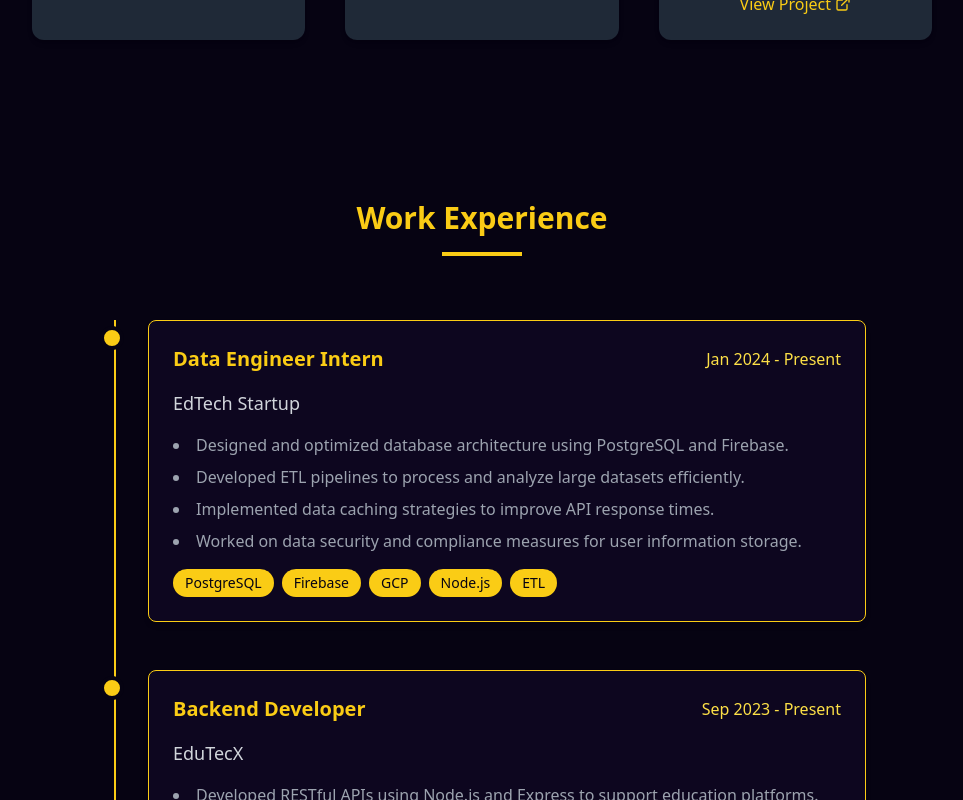
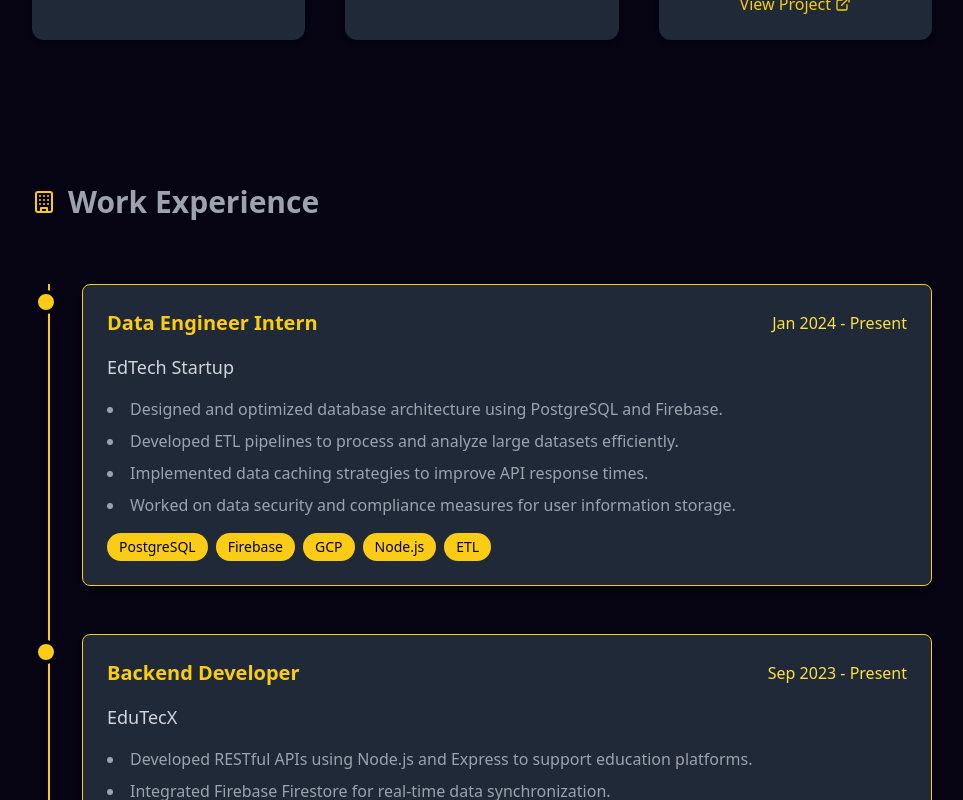
Before and after one commit to Daemon403/portfolio, a React (Create React App) app: page / in a window 1280 px wide. Shown: the part 2560-3360 px from the top of the page, without its empty margins (158-1121 px from the left). Built offline with nearby package versions, Linux system fonts and the light colour scheme.

Commit message:
Expereince  Section Edit Overlay

```diff
--- a/src/components/Experience.jsx
+++ b/src/components/Experience.jsx
@@ -1,4 +1,6 @@
 import React from 'react';
+import { Building } from "lucide-react";
+import SectionTitle from './SectionTitle';
 
 const Experience = () => {
   const experiences = [
@@ -41,19 +43,25 @@ const Experience = () => {
   ];
 
   return (
-    <section id="experience" className="py-20 bg-[#060312] text-gray-400 transition-colors duration-300">
-      <div className="container mx-auto px-4 sm:px-6 lg:px-8">
-        <div className="text-center mb-16">
-          <h2 className="text-3xl font-bold text-yellow-400 mb-4">Work Experience</h2>
-          <div className="w-20 h-1 bg-yellow-400 mx-auto"></div>
+    <section
+      id="experience"
+      className="w-full bg-[#060312] text-gray-400 flex justify-center items-center py-16 relative"
+    >
+      <div className="max-w-[90%] w-full flex flex-col justify-center items-center">
+
+        {/* Title Section */}
+        <div className="w-full max-w-[900px] mb-8">
+          <SectionTitle icon={<Building />} title="Work Experience" />
         </div>
 
-        <div className="max-w-3xl mx-auto">
+        {/* Experience Section */}
+        <div className="w-full max-w-[900px] relative">
           <div className="relative border-l-2 border-yellow-400 pl-8 ml-4">
             {experiences.map((exp, index) => (
               <div key={index} className="mb-12 relative">
-                <div className="absolute -left-12 mt-1.5 w-6 h-6 rounded-full bg-yellow-400 border-4 border-[#060312]"></div>
-                <div className="bg-[#0d061f] rounded-lg shadow-md p-6 border border-yellow-400 transition-colors duration-300">
+                <div className="absolute -left-12 mt-1.5 w-6 h-6 rounded-full bg-yellow-400 border-4 border-[#060312] z-10"></div>
+
+                <div className="bg-gray-800 p-6 dark:bg-gray-700 rounded-lg shadow-md border border-yellow-400 transition-colors duration-300 z-10 relative">
                   <div className="flex flex-col sm:flex-row sm:justify-between sm:items-center mb-4">
                     <h3 className="text-xl font-semibold text-yellow-400">{exp.title}</h3>
                     <span className="text-yellow-300 font-medium">{exp.period}</span>
@@ -79,6 +87,7 @@ const Experience = () => {
             ))}
           </div>
         </div>
+
       </div>
     </section>
   );
--- a/src/components/Skills.jsx
+++ b/src/components/Skills.jsx
@@ -15,7 +15,7 @@ const skills = [
 export default function Skills() {
   return (
     <section name="skills" className="w-full bg-[#060312] text-gray-400 flex justify-center items-center">
-      <div className="max-w-[900px] w-full flex flex-col justify-center items-center">
+      <div className="max-w-[90%] w-full flex flex-col justify-center items-center">
 
         {/* Title Section */}
         <div className="w-full max-w-[900px] mb-8">
```
